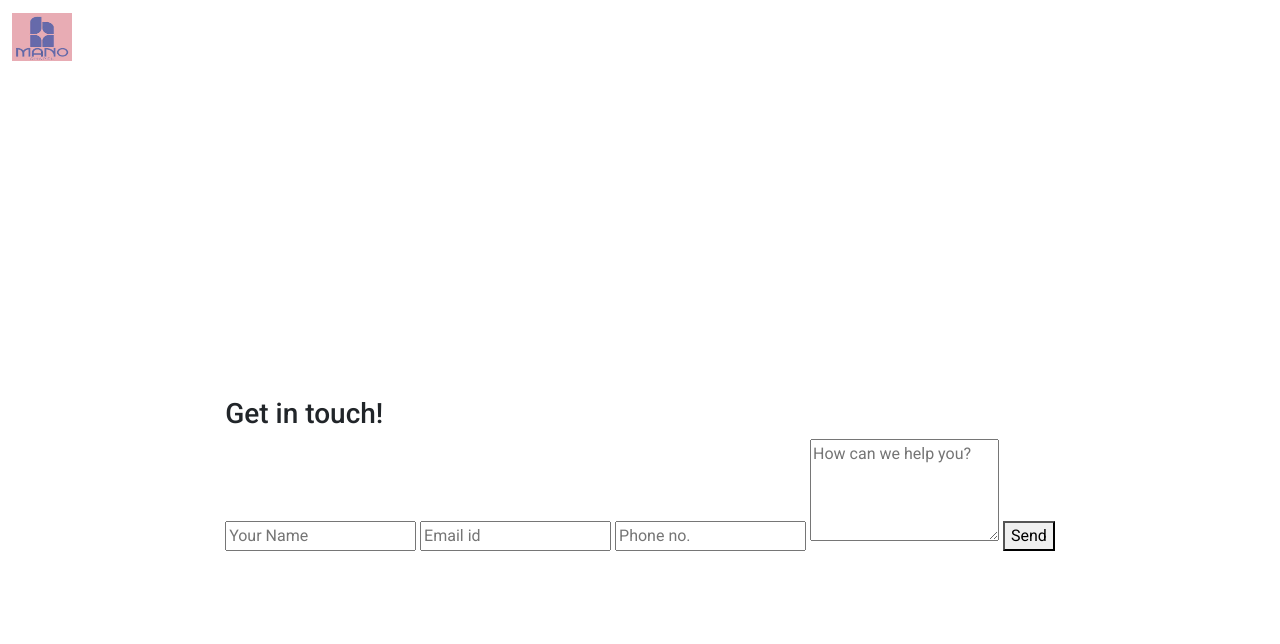
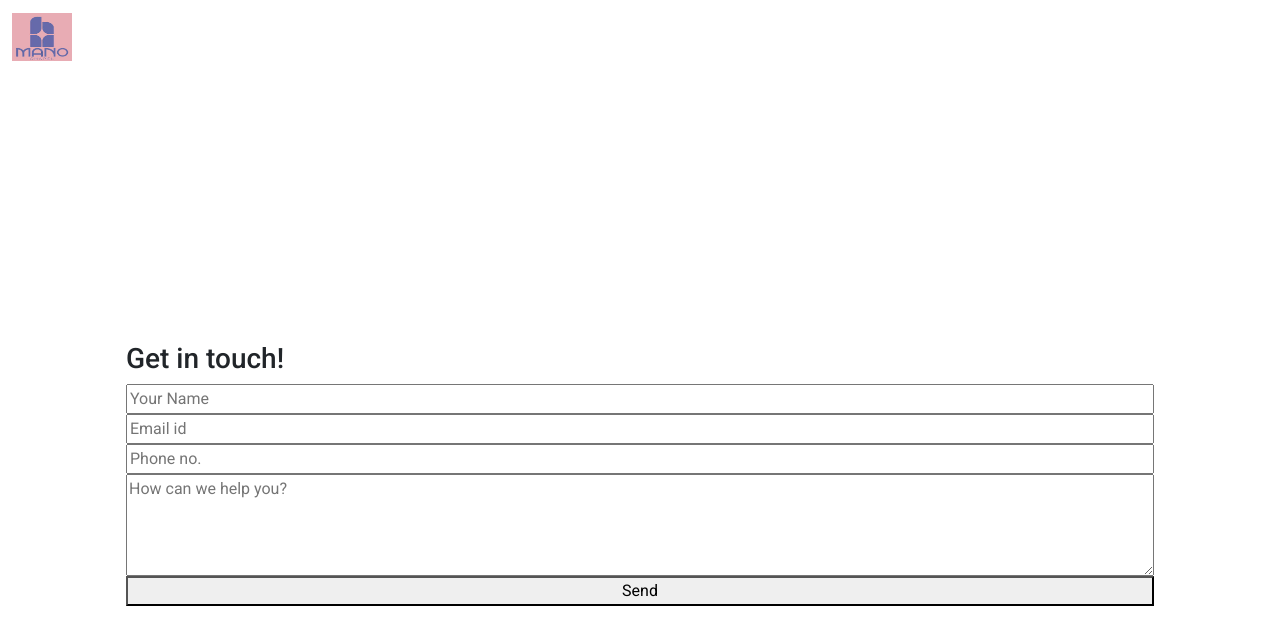
Before and after one commit to Riley-UNI/User-Experience-Design-Prototype-A2, a plain HTML site: page contact.html in a window 1280 px wide. Drawn offline with nearby package versions, Linux system fonts and the light colour scheme.

Commit message:
Began polishing of the contact form

```diff
--- a/contactstyle.css
+++ b/contactstyle.css
@@ -18,3 +18,12 @@ background-image: linear-gradient( rgba(99, 93, 93, 0.75)), url('Chapel_Photo.jp
   align-items: center;
   justify-content: center;
 }
+form{
+    background: white;
+    display: flex;
+    flex-direction: column;
+    padding: 2vw 4vw;
+    width: 90%;
+    max-width: 600 px;
+    border-radius: 10px;
+}
```
